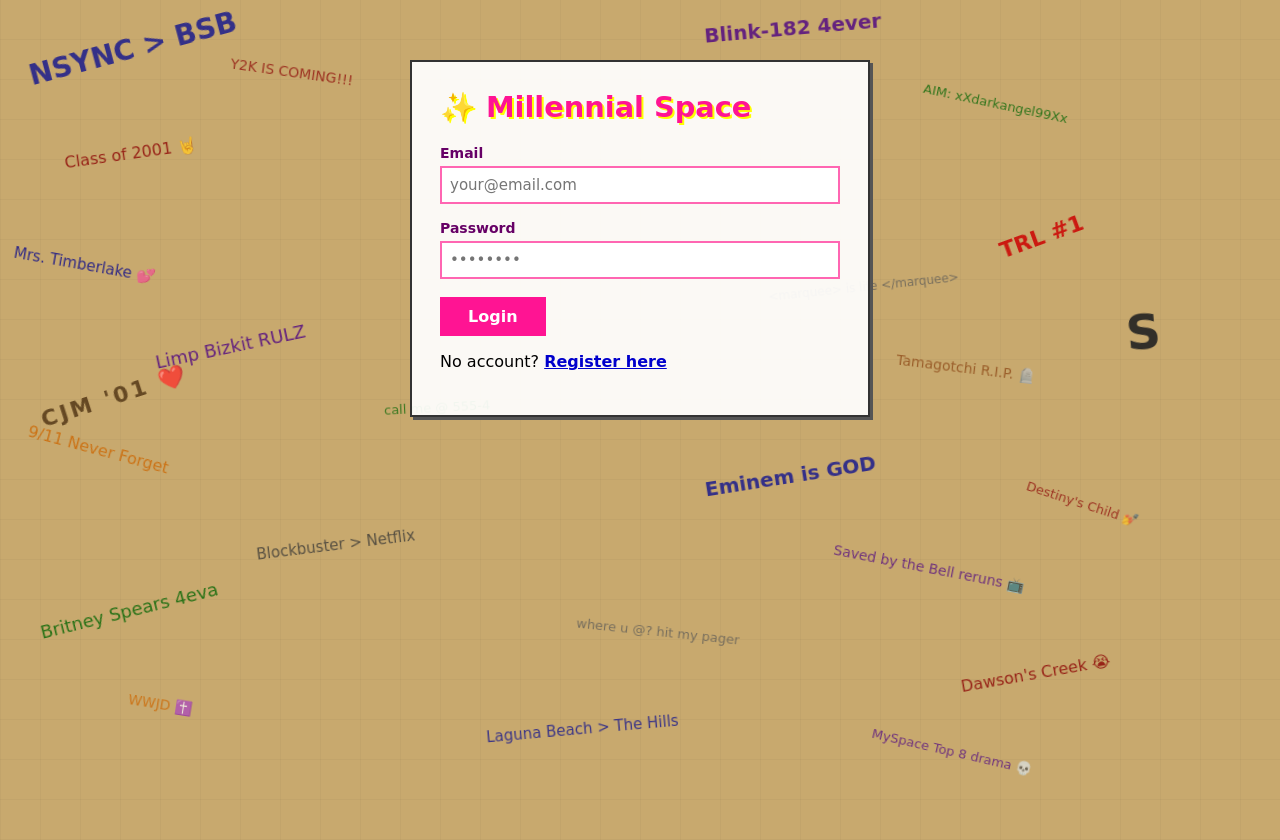
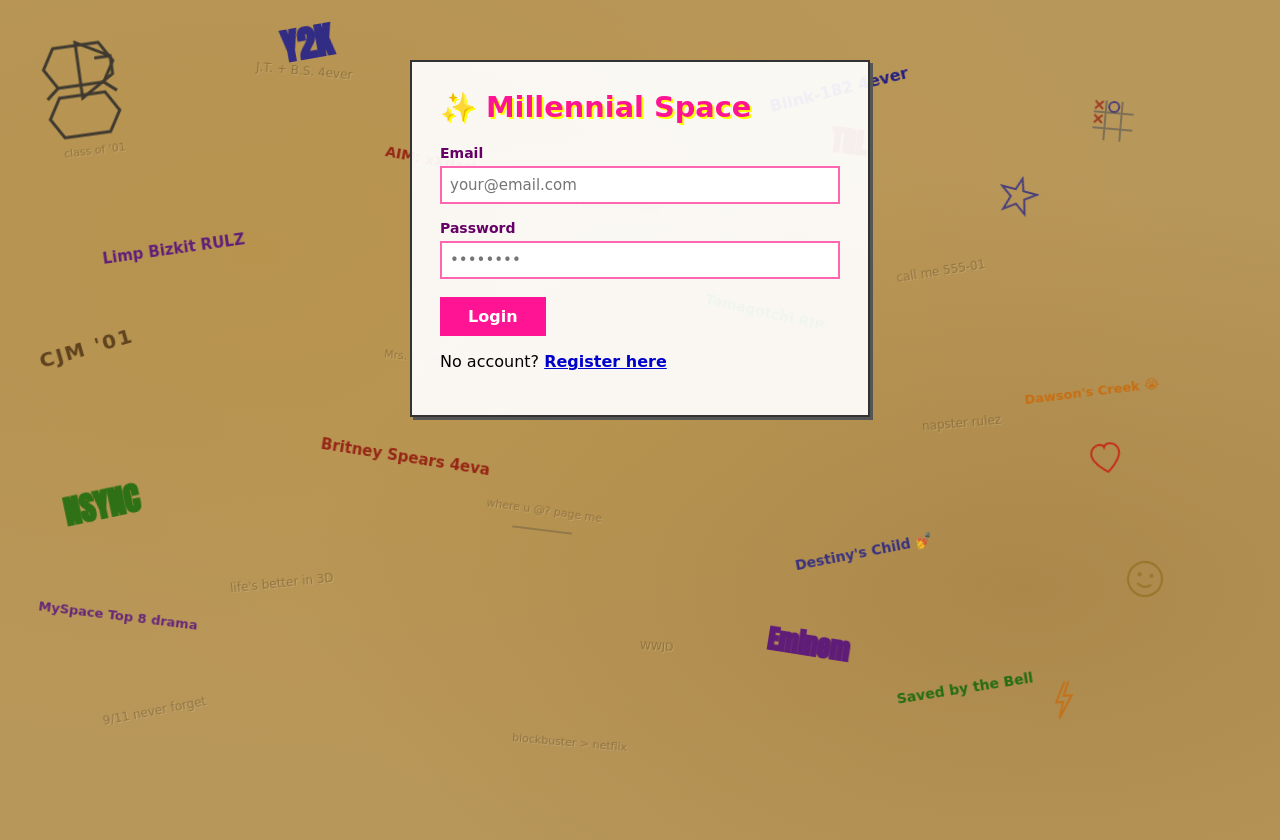
Before and after one commit to brickface082/millennial-space, a Flask app: page /login in a window 1280 px wide. Run offline with Flask 3, Linux system fonts and the light colour scheme.

Commit message:
T013 - dense desk graffiti with SVG S, bubble letters, drawings, scratched text

```diff
--- a/templates/login.html
+++ b/templates/login.html
@@ -6,10 +6,11 @@
     <title>Login - Millennial Space</title>
     <style>
         body {
-            background-color: #c8a96e;
+            background-color: #b8975a;
             background-image:
-                repeating-linear-gradient(90deg, rgba(0,0,0,0.03) 0px, rgba(0,0,0,0.03) 1px, transparent 1px, transparent 40px),
-                repeating-linear-gradient(0deg, rgba(0,0,0,0.03) 0px, rgba(0,0,0,0.03) 1px, transparent 1px, transparent 40px);
+                radial-gradient(ellipse at 20% 30%, rgba(180,140,60,0.4) 0%, transparent 60%),
+                radial-gradient(ellipse at 80% 70%, rgba(140,100,40,0.3) 0%, transparent 50%),
+                radial-gradient(ellipse at 50% 50%, rgba(200,160,80,0.2) 0%, transparent 70%);
             font-family: 'Comic Sans MS', cursive;
             margin: 0;
             padding: 20px;
@@ -18,12 +19,32 @@
             position: relative;
         }
 
-        .graffiti {
+        .g {
             position: fixed;
-            font-family: 'Comic Sans MS', cursive;
             pointer-events: none;
             user-select: none;
             z-index: 0;
+        }
+
+        /* bubble letter style */
+        .bubble {
+            font-family: Impact, 'Arial Black', sans-serif;
+            -webkit-text-stroke: 2px currentColor;
+            paint-order: stroke fill;
+        }
+
+        /* scratched/carved style */
+        .carved {
+            font-family: 'Comic Sans MS', cursive;
+            color: #7a5c2a;
+            opacity: 0.6;
+            text-shadow: 1px 1px 0 rgba(255,255,255,0.3);
+        }
+
+        /* marker style */
+        .marker {
+            font-family: 'Comic Sans MS', cursive;
+            font-weight: bold;
         }
 
         .box {
@@ -36,96 +57,124 @@
             position: relative;
             z-index: 10;
         }
-
-        h1 {
-            color: #ff1493;
-            text-shadow: 2px 2px #ffff00;
-            margin-top: 0;
-            font-size: 1.8em;
+        h1 { color: #ff1493; text-shadow: 2px 2px #ffff00; margin-top: 0; font-size: 1.8em; }
+        input[type="email"], input[type="password"] {
+            width: 100%; box-sizing: border-box; padding: 8px;
+            font-family: inherit; font-size: 15px; border: 2px solid #ff66b2;
+            margin-bottom: 14px; margin-top: 4px;
         }
-
-        input[type="email"],
-        input[type="password"] {
-            width: 100%;
-            box-sizing: border-box;
-            padding: 8px;
-            font-family: inherit;
-            font-size: 15px;
-            border: 2px solid #ff66b2;
-            margin-bottom: 14px;
-            margin-top: 4px;
-        }
-
         label { font-size: 14px; color: #660066; font-weight: bold; }
-
-        .btn {
-            background: #ff1493;
-            color: white;
-            border: none;
-            padding: 10px 28px;
-            font-family: inherit;
-            font-size: 16px;
-            cursor: pointer;
-            font-weight: bold;
-            margin-top: 4px;
-        }
+        .btn { background: #ff1493; color: white; border: none; padding: 10px 28px; font-family: inherit; font-size: 16px; cursor: pointer; font-weight: bold; margin-top: 4px; }
         .btn:hover { background: #cc0077; }
-
-        .flash {
-            padding: 8px 12px;
-            margin-bottom: 14px;
-            background: #ffcccc;
-            border: 2px solid #cc0000;
-            color: #660000;
-        }
+        .flash { padding: 8px 12px; margin-bottom: 14px; background: #ffcccc; border: 2px solid #cc0000; color: #660000; }
         .flash.success { background: #ccffcc; border-color: #00cc00; color: #005500; }
-
         p { margin-top: 16px; }
         a { color: #0000cc; font-weight: bold; }
     </style>
 </head>
 <body>
 
-<!-- DESK GRAFFITI -->
-<span class="graffiti" style="top:4%;left:2%;font-size:28px;color:#1a1a8c;transform:rotate(-15deg);display:inline-block;opacity:0.85;font-weight:bold;">NSYNC &gt; BSB</span>
-<span class="graffiti" style="top:8%;left:18%;font-size:14px;color:#8b0000;transform:rotate(8deg);display:inline-block;opacity:0.7;">Y2K IS COMING!!!</span>
-<span class="graffiti" style="top:2%;left:55%;font-size:20px;color:#4b0082;transform:rotate(-5deg);display:inline-block;opacity:0.8;font-weight:bold;">Blink-182 4ever</span>
-<span class="graffiti" style="top:12%;left:72%;font-size:13px;color:#006400;transform:rotate(12deg);display:inline-block;opacity:0.75;">AIM: xXdarkangel99Xx</span>
-<span class="graffiti" style="top:18%;left:5%;font-size:16px;color:#8b0000;transform:rotate(-8deg);display:inline-block;opacity:0.8;">Class of 2001 🤘</span>
-<span class="graffiti" style="top:22%;left:40%;font-size:13px;color:#333;transform:rotate(5deg);display:inline-block;opacity:0.7;">Napster &gt; everything</span>
-<span class="graffiti" style="top:28%;left:78%;font-size:22px;color:#cc0000;transform:rotate(-20deg);display:inline-block;opacity:0.85;font-weight:bold;">TRL #1</span>
-<span class="graffiti" style="top:32%;left:1%;font-size:15px;color:#00008b;transform:rotate(10deg);display:inline-block;opacity:0.75;">Mrs. Timberlake 💕</span>
-<span class="graffiti" style="top:35%;left:60%;font-size:12px;color:#555;transform:rotate(-6deg);display:inline-block;opacity:0.7;">&lt;marquee&gt; is life &lt;/marquee&gt;</span>
-<span class="graffiti" style="top:42%;left:12%;font-size:18px;color:#4b0082;transform:rotate(-12deg);display:inline-block;opacity:0.8;">Limp Bizkit RULZ</span>
-<span class="graffiti" style="top:45%;left:70%;font-size:14px;color:#8b4513;transform:rotate(7deg);display:inline-block;opacity:0.75;">Tamagotchi R.I.P. 🪦</span>
-<span class="graffiti" style="top:50%;left:30%;font-size:13px;color:#006400;transform:rotate(-3deg);display:inline-block;opacity:0.7;">call me @ 555-4</span>
-<span class="graffiti" style="top:55%;left:2%;font-size:16px;color:#cc6600;transform:rotate(15deg);display:inline-block;opacity:0.8;">9/11 Never Forget</span>
-<span class="graffiti" style="top:58%;left:55%;font-size:20px;color:#1a1a8c;transform:rotate(-9deg);display:inline-block;opacity:0.85;font-weight:bold;">Eminem is GOD</span>
-<span class="graffiti" style="top:62%;left:80%;font-size:13px;color:#8b0000;transform:rotate(18deg);display:inline-block;opacity:0.7;">Destiny's Child 💅</span>
-<span class="graffiti" style="top:67%;left:20%;font-size:15px;color:#333;transform:rotate(-7deg);display:inline-block;opacity:0.75;">Blockbuster &gt; Netflix</span>
-<span class="graffiti" style="top:70%;left:65%;font-size:14px;color:#4b0082;transform:rotate(11deg);display:inline-block;opacity:0.7;">Saved by the Bell reruns 📺</span>
-<span class="graffiti" style="top:75%;left:3%;font-size:18px;color:#006400;transform:rotate(-14deg);display:inline-block;opacity:0.8;">Britney Spears 4eva</span>
-<span class="graffiti" style="top:78%;left:45%;font-size:13px;color:#555;transform:rotate(6deg);display:inline-block;opacity:0.7;">where u @? hit my pager</span>
-<span class="graffiti" style="top:83%;left:75%;font-size:16px;color:#8b0000;transform:rotate(-10deg);display:inline-block;opacity:0.8;">Dawson's Creek 😭</span>
-<span class="graffiti" style="top:87%;left:10%;font-size:14px;color:#cc6600;transform:rotate(9deg);display:inline-block;opacity:0.75;">WWJD ✝️</span>
-<span class="graffiti" style="top:90%;left:38%;font-size:15px;color:#1a1a8c;transform:rotate(-5deg);display:inline-block;opacity:0.8;">Laguna Beach &gt; The Hills</span>
-<span class="graffiti" style="top:93%;left:68%;font-size:13px;color:#4b0082;transform:rotate(13deg);display:inline-block;opacity:0.7;">MySpace Top 8 drama 💀</span>
+<!-- THE HEXAGON S (SVG) -->
+<svg class="g" style="top:5%;left:3%;width:90px;height:120px;opacity:0.85;transform:rotate(-8deg);" viewBox="0 0 90 120">
+    <polygon points="45,2 78,20 78,20 62,20 62,20 78,20 78,38 45,58" fill="none" stroke="#2a2a2a" stroke-width="3"/>
+    <!-- top hexagon -->
+    <polygon points="22,5 68,5 80,25 68,45 22,45 10,25" fill="none" stroke="#2a2a2a" stroke-width="3"/>
+    <!-- bottom hexagon -->
+    <polygon points="22,55 68,55 80,75 68,95 22,95 10,75" fill="none" stroke="#2a2a2a" stroke-width="3"/>
+    <!-- connecting lines -->
+    <line x1="22" y1="45" x2="10" y2="55" stroke="#2a2a2a" stroke-width="3"/>
+    <line x1="68" y1="45" x2="80" y2="55" stroke="#2a2a2a" stroke-width="3"/>
+</svg>
 
-<!-- THE S -->
-<span class="graffiti" style="top:38%;left:88%;font-size:48px;color:#222;transform:rotate(-5deg);display:inline-block;opacity:0.9;font-weight:900;letter-spacing:-4px;">S</span>
+<!-- BUBBLE LETTERS -->
+<span class="g bubble" style="top:2%;left:22%;font-size:36px;color:#1a1a8c;transform:rotate(-10deg);display:inline-block;opacity:0.85;">Y2K</span>
+<span class="g bubble" style="top:15%;left:65%;font-size:28px;color:#8b0000;transform:rotate(7deg);display:inline-block;opacity:0.8;">TRL</span>
+<span class="g bubble" style="top:60%;left:5%;font-size:32px;color:#006400;transform:rotate(-12deg);display:inline-block;opacity:0.75;">NSYNC</span>
+<span class="g bubble" style="top:78%;left:60%;font-size:26px;color:#4b0082;transform:rotate(9deg);display:inline-block;opacity:0.8;">Eminem</span>
 
-<!-- CJM '01 -->
-<span class="graffiti" style="top:48%;left:3%;font-size:22px;color:#5a3e1b;transform:rotate(-18deg);display:inline-block;opacity:0.9;letter-spacing:3px;font-weight:bold;">CJM '01 ❤️</span>
+<!-- SCRATCHED SMALL TEXT -->
+<span class="g carved" style="top:8%;left:20%;font-size:12px;transform:rotate(5deg);display:inline-block;">J.T. + B.S. 4ever</span>
+<span class="g carved" style="top:18%;left:5%;font-size:11px;transform:rotate(-7deg);display:inline-block;">class of '01</span>
+<span class="g carved" style="top:25%;left:45%;font-size:11px;transform:rotate(4deg);display:inline-block;">i hate this class</span>
+<span class="g carved" style="top:33%;left:70%;font-size:12px;transform:rotate(-9deg);display:inline-block;">call me 555-01</span>
+<span class="g carved" style="top:44%;left:30%;font-size:11px;transform:rotate(6deg);display:inline-block;">Mrs. Timberlake</span>
+<span class="g carved" style="top:52%;left:72%;font-size:12px;transform:rotate(-5deg);display:inline-block;">napster rulez</span>
+<span class="g carved" style="top:63%;left:38%;font-size:11px;transform:rotate(8deg);display:inline-block;">where u @? page me</span>
+<span class="g carved" style="top:72%;left:18%;font-size:12px;transform:rotate(-6deg);display:inline-block;">life's better in 3D</span>
+<span class="g carved" style="top:80%;left:50%;font-size:11px;transform:rotate(3deg);display:inline-block;">WWJD</span>
+<span class="g carved" style="top:88%;left:8%;font-size:12px;transform:rotate(-11deg);display:inline-block;">9/11 never forget</span>
+<span class="g carved" style="top:92%;left:40%;font-size:11px;transform:rotate(5deg);display:inline-block;">blockbuster > netflix</span>
+
+<!-- MARKER STYLE TEXT -->
+<span class="g marker" style="top:10%;left:60%;font-size:16px;color:#00008b;transform:rotate(-14deg);display:inline-block;opacity:0.8;">Blink-182 4ever</span>
+<span class="g marker" style="top:20%;left:30%;font-size:14px;color:#8b0000;transform:rotate(11deg);display:inline-block;opacity:0.75;">AIM: xXdarkangel99Xx</span>
+<span class="g marker" style="top:30%;left:8%;font-size:15px;color:#4b0082;transform:rotate(-8deg);display:inline-block;opacity:0.8;">Limp Bizkit RULZ</span>
+<span class="g marker" style="top:38%;left:55%;font-size:14px;color:#006400;transform:rotate(13deg);display:inline-block;opacity:0.75;">Tamagotchi RIP</span>
+<span class="g marker" style="top:48%;left:80%;font-size:13px;color:#cc6600;transform:rotate(-7deg);display:inline-block;opacity:0.8;">Dawson's Creek 😭</span>
+<span class="g marker" style="top:56%;left:25%;font-size:15px;color:#8b0000;transform:rotate(9deg);display:inline-block;opacity:0.75;">Britney Spears 4eva</span>
+<span class="g marker" style="top:68%;left:62%;font-size:14px;color:#1a1a8c;transform:rotate(-11deg);display:inline-block;opacity:0.8;">Destiny's Child 💅</span>
+<span class="g marker" style="top:76%;left:3%;font-size:13px;color:#4b0082;transform:rotate(7deg);display:inline-block;opacity:0.75;">MySpace Top 8 drama</span>
+<span class="g marker" style="top:85%;left:70%;font-size:14px;color:#006400;transform:rotate(-9deg);display:inline-block;opacity:0.8;">Saved by the Bell</span>
+
+<!-- CJM '01 - proud and visible -->
+<span class="g marker" style="top:42%;left:3%;font-size:20px;color:#5a3e1b;transform:rotate(-16deg);display:inline-block;opacity:0.95;letter-spacing:2px;font-weight:bold;">CJM '01</span>
+
+<!-- SVG DRAWINGS -->
+
+<!-- Star (like in the photo) -->
+<svg class="g" style="top:22%;left:78%;width:40px;height:40px;opacity:0.7;transform:rotate(15deg);" viewBox="0 0 40 40">
+    <polygon points="20,2 24,14 38,14 27,22 31,36 20,28 9,36 13,22 2,14 16,14" fill="none" stroke="#1a1a8c" stroke-width="2"/>
+</svg>
+
+<!-- Heart -->
+<svg class="g" style="top:55%;left:85%;width:36px;height:36px;opacity:0.7;transform:rotate(-10deg);" viewBox="0 0 36 36">
+    <path d="M18 32 C18 32 4 22 4 13 C4 8 8 4 13 4 C15.5 4 17.5 5.5 18 7 C18.5 5.5 20.5 4 23 4 C28 4 32 8 32 13 C32 22 18 32 18 32Z" fill="none" stroke="#cc0000" stroke-width="2"/>
+</svg>
+
+<!-- Smiley face -->
+<svg class="g" style="top:70%;left:88%;width:38px;height:38px;opacity:0.65;transform:rotate(8deg);" viewBox="0 0 38 38">
+    <circle cx="19" cy="19" r="17" fill="none" stroke="#8b6914" stroke-width="2"/>
+    <circle cx="13" cy="15" r="2" fill="#8b6914"/>
+    <circle cx="25" cy="15" r="2" fill="#8b6914"/>
+    <path d="M12 24 Q19 30 26 24" fill="none" stroke="#8b6914" stroke-width="2"/>
+</svg>
+
+<!-- Lightning bolt -->
+<svg class="g" style="top:85%;left:82%;width:24px;height:40px;opacity:0.7;transform:rotate(-5deg);" viewBox="0 0 24 40">
+    <polyline points="16,2 6,22 13,22 8,38 22,16 14,16 20,2" fill="none" stroke="#cc6600" stroke-width="2"/>
+</svg>
+
+<!-- Tic tac toe -->
+<svg class="g" style="top:12%;left:85%;width:50px;height:50px;opacity:0.6;transform:rotate(5deg);" viewBox="0 0 50 50">
+    <line x1="17" y1="5" x2="17" y2="45" stroke="#555" stroke-width="2"/>
+    <line x1="33" y1="5" x2="33" y2="45" stroke="#555" stroke-width="2"/>
+    <line x1="5" y1="17" x2="45" y2="17" stroke="#555" stroke-width="2"/>
+    <line x1="5" y1="33" x2="45" y2="33" stroke="#555" stroke-width="2"/>
+    <!-- X in top left -->
+    <line x1="6" y1="6" x2="14" y2="14" stroke="#8b0000" stroke-width="2"/>
+    <line x1="14" y1="6" x2="6" y2="14" stroke="#8b0000" stroke-width="2"/>
+    <!-- O in top middle -->
+    <circle cx="25" cy="11" r="5" fill="none" stroke="#00008b" stroke-width="2"/>
+    <!-- X in middle left -->
+    <line x1="6" y1="20" x2="14" y2="28" stroke="#8b0000" stroke-width="2"/>
+    <line x1="14" y1="20" x2="6" y2="28" stroke="#8b0000" stroke-width="2"/>
+</svg>
+
+<!-- Random squiggle lines like real desk -->
+<svg class="g" style="top:35%;left:60%;width:80px;height:30px;opacity:0.4;transform:rotate(-3deg);" viewBox="0 0 80 30">
+    <path d="M5,15 Q20,5 35,15 Q50,25 65,15 Q75,8 80,15" fill="none" stroke="#555" stroke-width="1.5"/>
+</svg>
+<svg class="g" style="top:65%;left:40%;width:60px;height:20px;opacity:0.35;transform:rotate(7deg);" viewBox="0 0 60 20">
+    <line x1="0" y1="10" x2="60" y2="10" stroke="#333" stroke-width="1.5"/>
+</svg>
 
 <div class="box">
     <h1>✨ Millennial Space</h1>
-
     {% with messages = get_flashed_messages(with_categories=true) %}
         {% for category, message in messages %}
             <div class="flash {{ category }}">{{ message }}</div>
         {% endfor %}
     {% endwith %}
-
     <form method="POST">
         <label>Email</label>
         <input type="email" name="email" placeholder="your@email.com" required>
```
Also changed, not shown: templates/register.html (+83 -82 lines).
